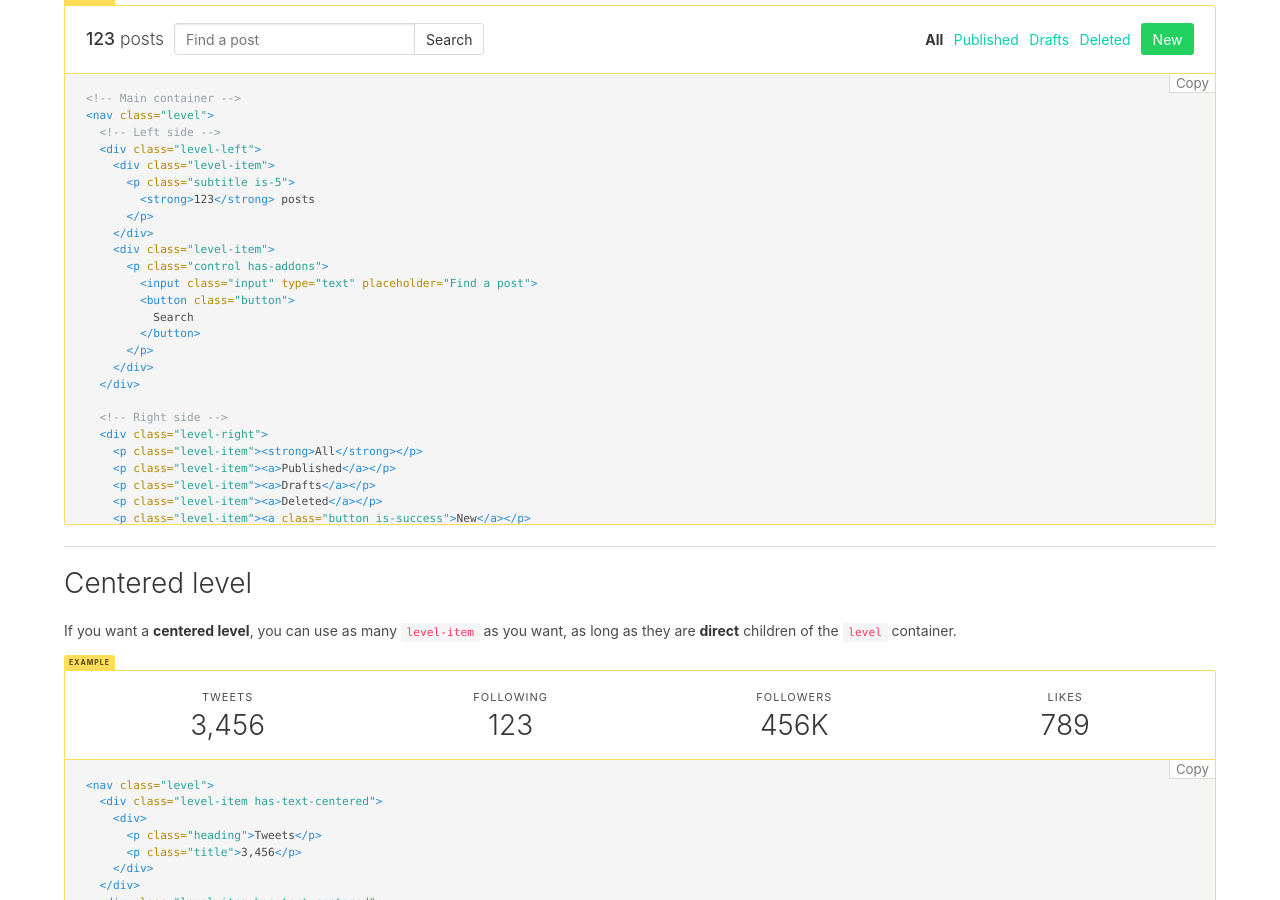
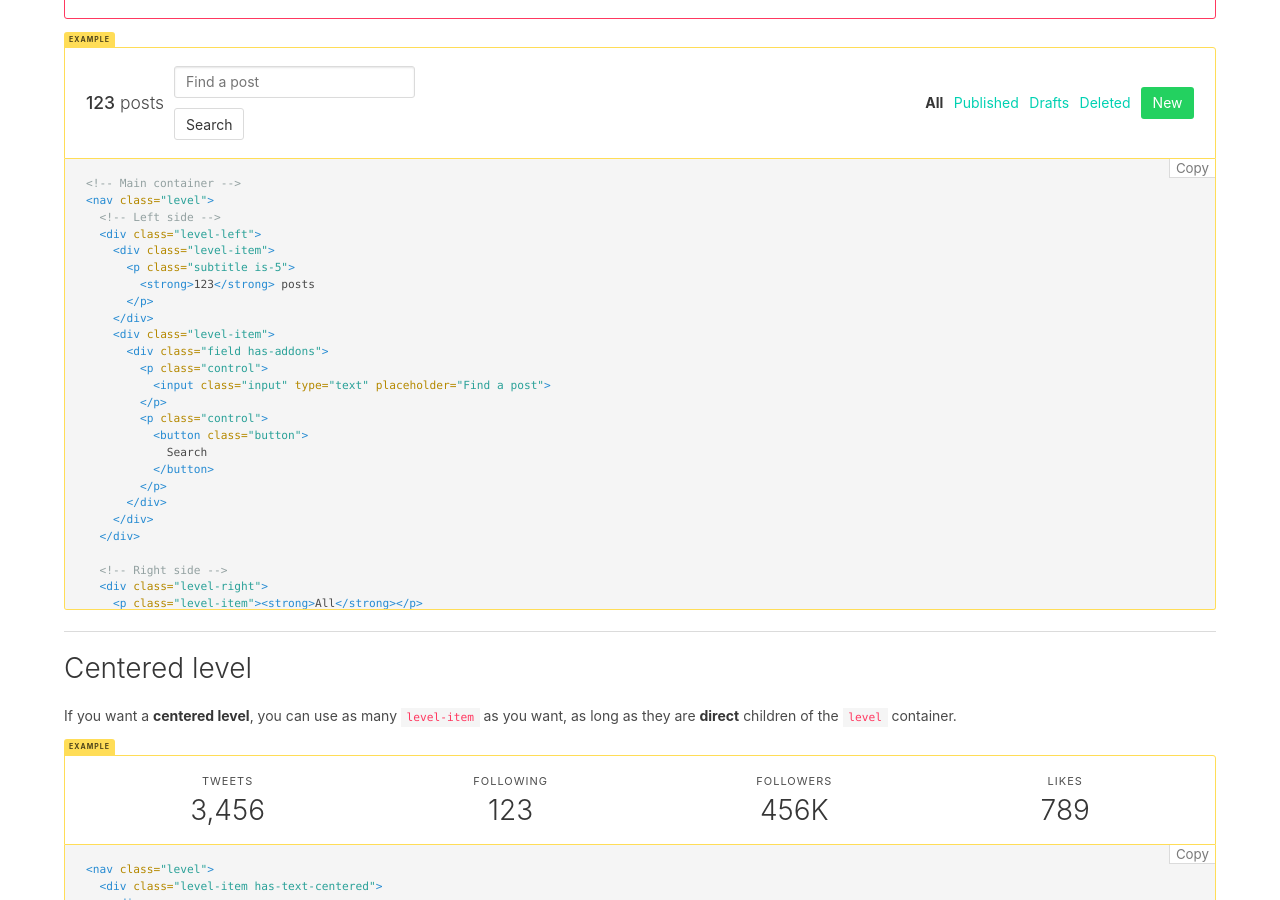
Before and after one commit to YellowDi/Elenore, a Jekyll site: the page built from docs/documentation/components/level.html, in a window 1280 px wide and 900 px high, scrolled down 772 px. Built offline with Jekyll 4.4.1, drawn with Linux system fonts in a browser that asks for light colours; some of the changed text lies outside the part shown.

Commit message:
Fix level and card

```diff
--- a/docs/documentation/components/card.html
+++ b/docs/documentation/components/card.html
@@ -23,7 +23,7 @@ doc-subtab: card
   <div class="card-content">
     <div class="media">
       <div class="media-left">
-        <figure class="image" style="height: 40px; width: 40px;">
+        <figure class="image is-48x48">
           <img src="{{site.url}}/images/placeholders/96x96.png" alt="Image">
         </figure>
       </div>
--- a/docs/documentation/components/level.html
+++ b/docs/documentation/components/level.html
@@ -41,12 +41,16 @@ doc-subtab: level
             </p>
           </div>
           <div class="level-item">
-            <p class="control has-addons">
+            <div class="field has-addons">
+              <p class="control">
                 <input class="input" type="text" placeholder="Find a post">
+              </p>
+              <p class="control">
                 <button class="button">
                   Search
                 </button>
               </p>
+            </div>
           </div>
         </div>
         <div class="level-right structure-item" title="level-right">
@@ -82,12 +86,16 @@ doc-subtab: level
       </p>
     </div>
     <div class="level-item">
-      <p class="control has-addons">
+      <div class="field has-addons">
+        <p class="control">
           <input class="input" type="text" placeholder="Find a post">
+        </p>
+        <p class="control">
           <button class="button">
             Search
           </button>
         </p>
+      </div>
     </div>
   </div>
 
@@ -151,7 +159,7 @@ doc-subtab: level
     <a class="link is-info">Menu</a>
   </p>
   <p class="level-item has-text-centered">
-    <img src="{{ site.url }}/images/elenore-type.png" alt="" style="height: 30px;">
+    <img src="{{ site.url }}/images/elenore-logo.png" alt="" style="height: 30px;">
   </p>
   <p class="level-item has-text-centered">
     <a class="link is-info">Reservations</a>
--- a/sass/elements/tag.sass
+++ b/sass/elements/tag.sass
@@ -14,7 +14,7 @@
   white-space: nowrap
   .delete
     margin-left: 0.25em
-    margin-right: -0.5em
+    margin-right: -0.375em
   // Colors
   @each $name, $pair in $colors
     $color: nth($pair, 1)
```
Also changed, not shown: sass/elements/form.sass (+5 -20 lines). Lines whose indentation alone changed are shown as unchanged.
